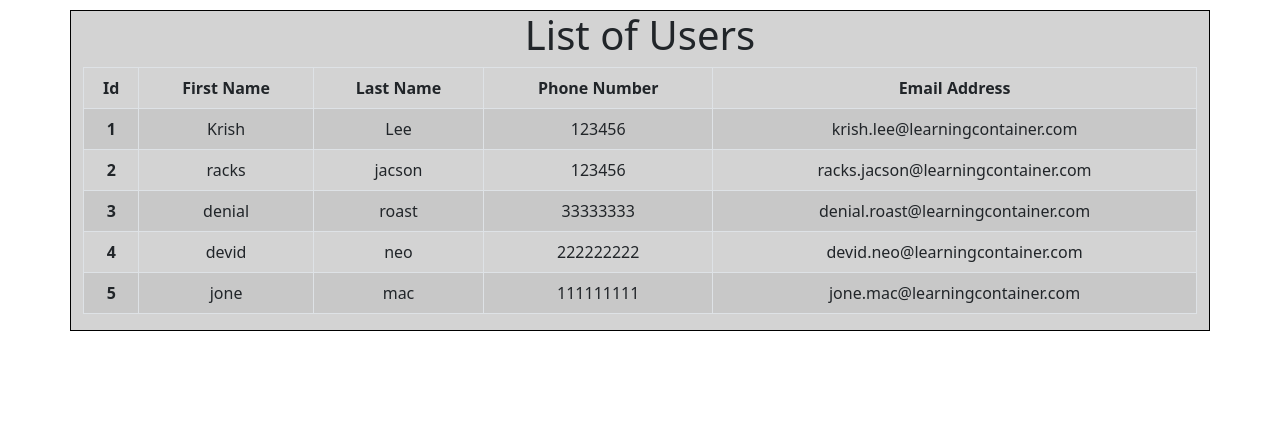
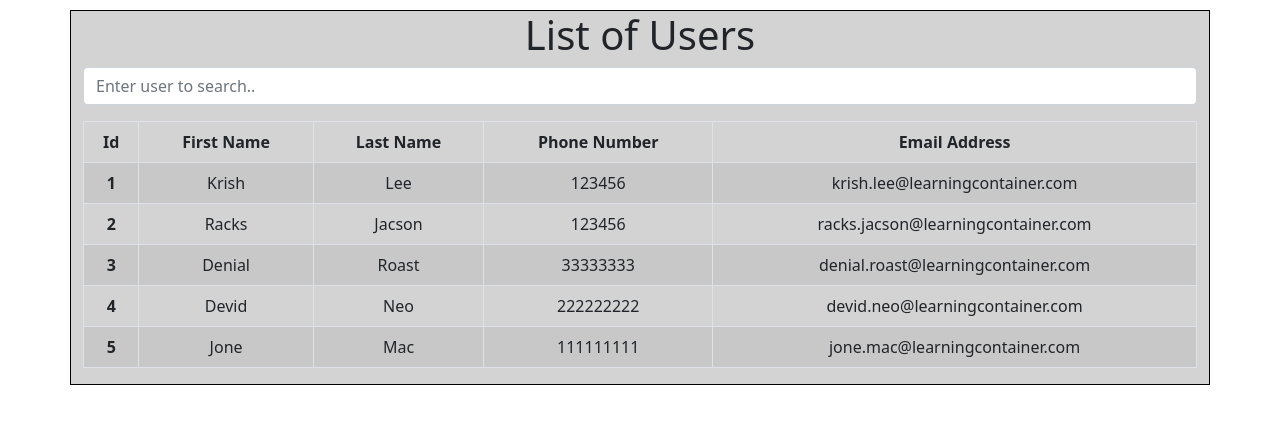
Before and after one commit to Smriti1311/React, a React (Create React App) app in the folder react-projects/: page / in a window 1280 px wide. Shown: the top 424 px of the page. Built offline with nearby package versions, Linux system fonts and the light colour scheme.

Commit message:
Map Function

```diff
--- a/react-projects/src/App.js
+++ b/react-projects/src/App.js
@@ -8,6 +8,7 @@ import ComponentLifeCycle from './Components/ComponentLifeCycle/ComponentLifeCyc
 import MapIterator from './Components/IterationUsingMap/MapIterator';
 
 function App() {
+  console.log('App component');
   return (
     <div className="App">
       {/* <ContactUs /> */}
--- a/react-projects/src/Components/IterationUsingMap/DisplayUsers.js
+++ b/react-projects/src/Components/IterationUsingMap/DisplayUsers.js
@@ -1,9 +1,42 @@
-import React from 'react';
+import React, { Component } from 'react';
+import SearchUser from './SearchUser';
 
-const DisplayUsers = (props) => {
-    console.log(props.displayUserData)
+class DisplayUsers extends Component {
+
+    constructor(props) {
+        super(props);
+        this.state = {
+            displayUserData: '' //Tried to add props.displayUserData here first, but its not working on refreshing browser, coz instead of initial mounting, its re-rendering the components
+        }
+        console.log('in constructor=', this.state.displayUserData);
+    }
+
+
+    static getDerivedStateFromProps = (props, state) => {
+        console.log('get derived state from props');
+        // if(prevProp === props){ (unable to put condition on resetting of state here, I dont want to reset state when searching data)
+        return {
+            displayUserData: props.displayUserData
+        }
+        // }
+        //return null;
+    }
+
+    searchUserHandler = (user) => {
+        console.log('user=', user);
+        const displayUser = this.state.displayUserData.filter((userData) => (
+            userData.firstName.toLowerCase() === user
+        ));
+        console.log('displayUser==', displayUser);
+        this.setState({ displayUserData: displayUser });
+    }
+
+    render() {
         let displayData = '';
-    if (props.displayUserData) {
+        const { displayUserData } = this.state;
+
+        console.log('displayUserData====', displayUserData)
+        if (displayUserData) {
             displayData = <table className='table table-striped table-bordered table-hover'>
                 <thead>
                     <tr>
@@ -25,15 +58,15 @@ const DisplayUsers = (props) => {
                     </tr>
                 </thead>
                 <tbody>
-                {props.displayUserData.map((user => (
-                    <tr  key={user.userId}>
+                    {displayUserData.map((user => (
+                        <tr key={user.userId}>
                             <th scope='row'>
                                 {user.userId}
                             </th>
-                        <td>
+                            <td className='text-capitalize'>
                                 {user.firstName}
                             </td>
-                        <td>
+                            <td className='text-capitalize'>
                                 {user.lastName}
                             </td>
                             <td>
@@ -47,11 +80,14 @@ const DisplayUsers = (props) => {
                 </tbody>
             </table>
         }
+        console.log('displayData=', displayData);
         return (
             <div>
+                <SearchUser searchUser={this.searchUserHandler} />
                 {displayData}
             </div>
         )
     }
+}
 
 export default DisplayUsers;
--- a/react-projects/src/Components/IterationUsingMap/MapIterator.js
+++ b/react-projects/src/Components/IterationUsingMap/MapIterator.js
@@ -3,28 +3,25 @@ import DisplayUsers from './DisplayUsers';
 
 class MapIterator extends Component {
     state = {
-        userData:[]
-
+        userData: []
     }
 
-     componentDidMount = () => {
+    componentDidMount = () => {
+        console.log('component did mount');
         fetch('/media/sampleData.json')
-        .then((response) => response.json())
-        .then((userData)=>{
-            console.log(userData.users);
-            this.setState({userData:userData.users});
-        })
+            .then((response) => response.json())
+            .then((userData) => {
+                this.setState({ userData: userData.users });
+            })
     }
 
     render() {
-       // const[userData] = this.state.userData;
-        console.log(this.state.userData);
+       // console.log('Map Iterator');
         return (
             <div className='container'>
                 <h1> List of Users</h1>
                 <DisplayUsers displayUserData={this.state.userData} />
             </div>
-
         )
     }
 }
--- /dev/null
+++ b/react-projects/src/Components/IterationUsingMap/SearchUser.js
@@ -0,0 +1,26 @@
+import React, { useState } from 'react';
+
+const SearchUser = (props) => {
+    const [searchUser, setSearchUser] = useState('');
+
+    const searchUserDataHandler = (event) => {
+        console.log('in search user handler');
+        setSearchUser(event.target.value);
+        props.searchUser(event.target.value.toLowerCase());
+    }
+
+    console.log('searchUser=',searchUser);
+
+    return (
+        <div className='input-group mb-3'>
+            <input className='form-control'
+                type='text'
+                value={searchUser}
+                placeholder='Enter user to search..'
+                onChange={searchUserDataHandler} />
+        </div>
+    )
+
+}
+
+export default SearchUser;
```
Also changed, not shown: 1 other file (tests, documents, lock files or other folders). Lines whose indentation alone changed are shown as unchanged.
